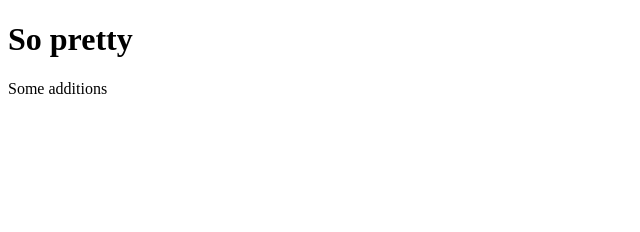
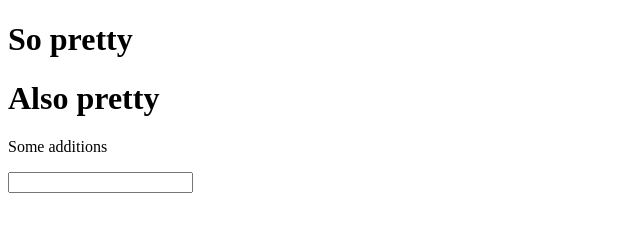
Before and after one commit to Piepongwong/colab-test, a plain HTML site: page index.html in a window 1280 px wide. Shown: the whole page, without its empty margins (0-640 px from the left). Drawn offline with Linux system fonts and the light colour scheme.

Commit message:
chaaange

```diff
--- a/index.html
+++ b/index.html
@@ -7,6 +7,8 @@
 </head>
 <body>
     <h1>So pretty</h1>
+    <h1>Also pretty</h1>
     <p>Some additions</p>
+    <input type="text">
 </body>
 </html>
```
